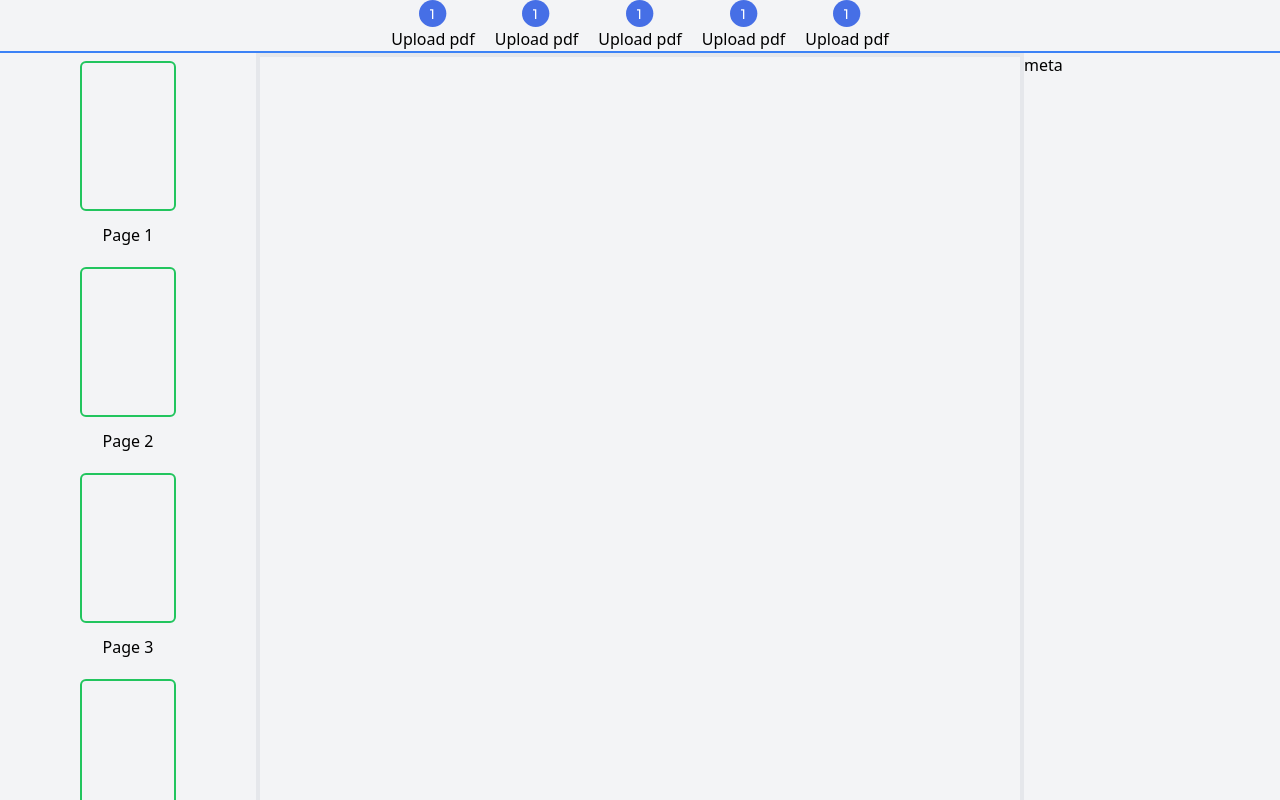
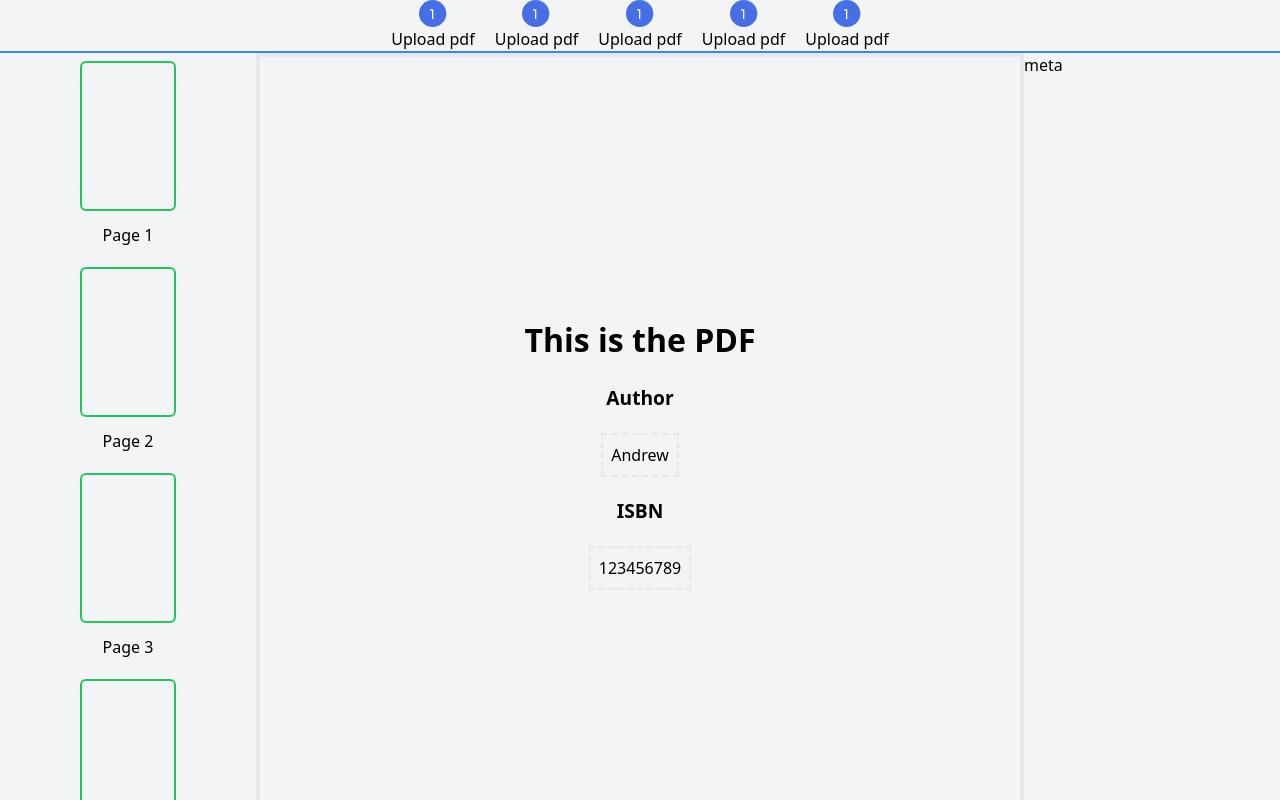
Before and after one commit to hatekisam/pdf_processor, a Next.js app: page / in a window 1280 px wide. Both pictures are taken after a click on the button "Next". Built offline with nearby package versions, Linux system fonts and the light colour scheme.

Commit message:
done with body

```diff
--- a/src/components/App.tsx
+++ b/src/components/App.tsx
@@ -201,8 +201,17 @@ const App = () => {
                                                </div>
                                         </div>
 
-                                        <div className="h-full w-[50%] border-4 flex-grow" ref={pageRenderRef}>
+                                        <div className="h-full w-[50%] border-4 flex-grow flex items-center justify-center flex-col text-center gap-5" ref={pageRenderRef}>
+                                                <h1 className='text-[2rem] font-bold'>This is the PDF</h1>
 
+                                                <div>
+                                                        <h1 className='font-bold mb-5 text-[1.2rem]'>Author</h1>
+                                                        <p className='p-2 border-dashed border-2'> Andrew</p>
+                                                </div>
+                                                <div>
+                                                        <h1 className='font-bold mb-5 text-[1.2rem]'>ISBN</h1>
+                                                        <p className='p-2 border-dashed border-2'> 123456789</p>
+                                                </div>
                                         </div>
 
                                         <div className=" h-full w-[20%]">
```
